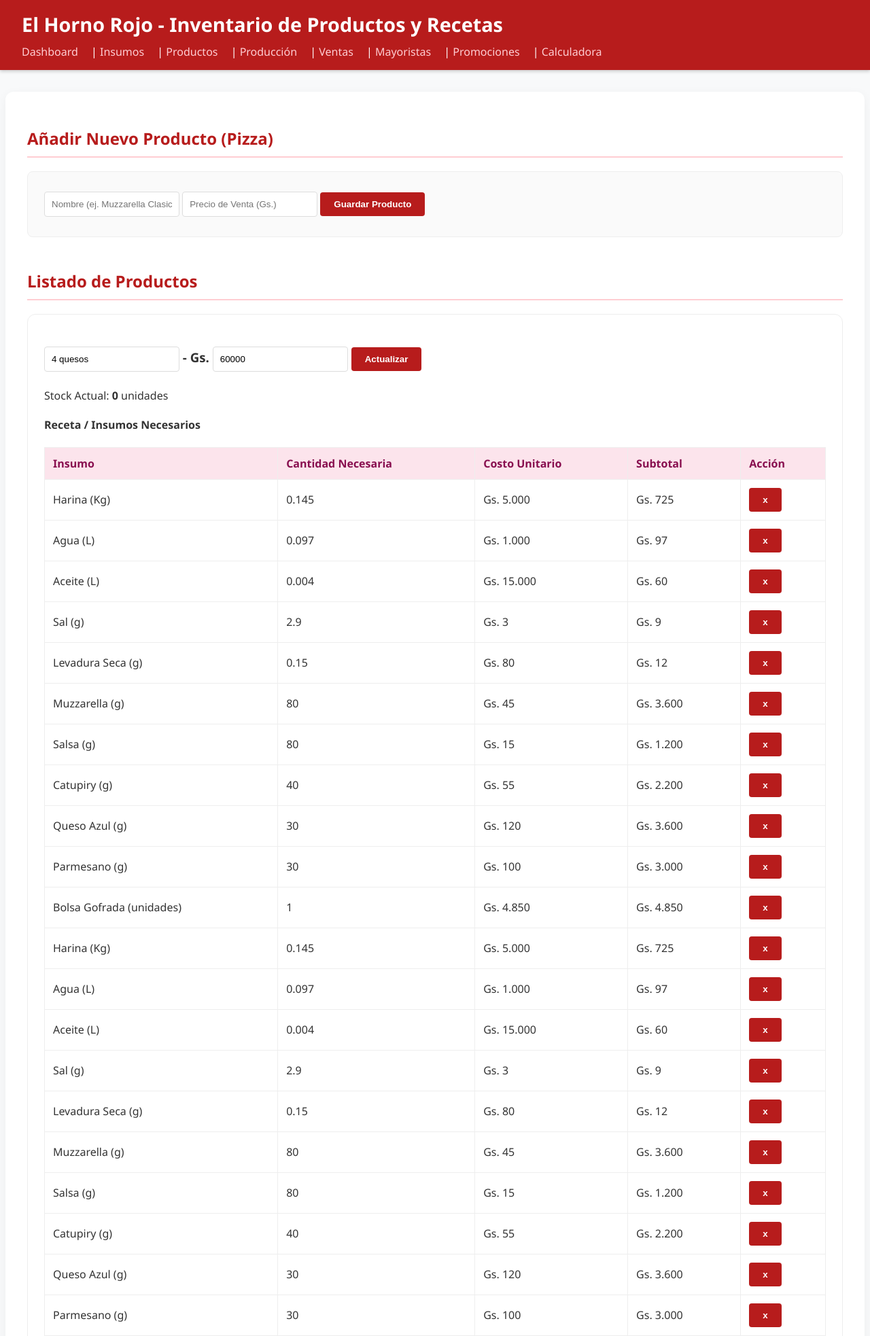
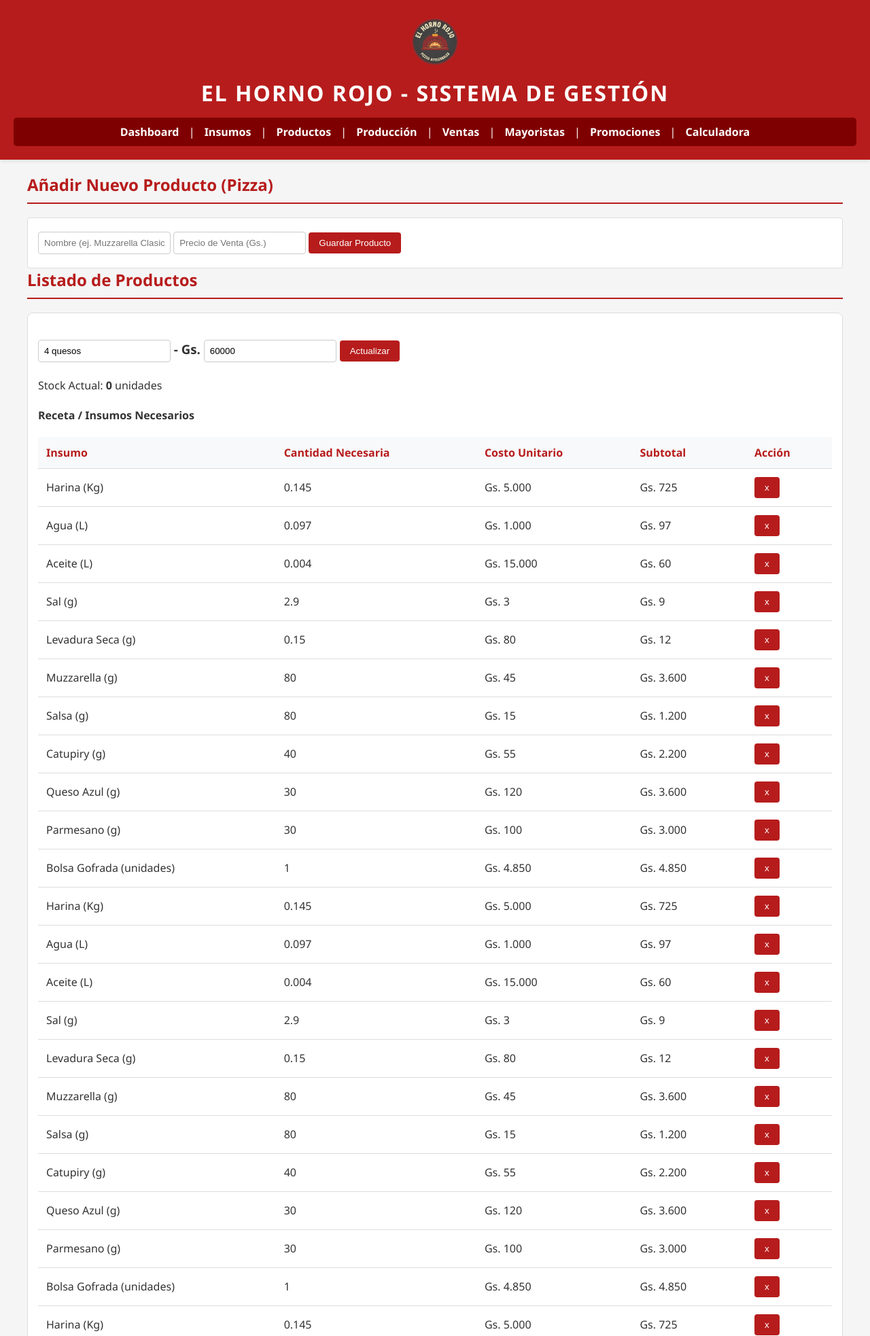
Before and after one commit to Js11081995/jacop, a PHP site: page /productos.php in a window 1280 px wide. Shown: the top 1966 px of the page at 68% size. Run offline with PHP 8.4, Linux system fonts and the light colour scheme; data comes from the database, SQL or seed files in the repository; both versions use the stored data as it was after the commit.

Commit message:
Complete management system for El Horno Rojo with recipes and branding
- Implemented full pizza management system in PHP 5 (PDO/SQLite).
- Added modules for Insumos, Productos, Producción, Ventas, Mayoristas, and Promociones.
- Configured 5 specific pizza recipes and the dough calculator (70% hydration).
- Integrated corporate branding (logo and red theme).
- Added automatic DB initialization and MySQL migration guide.
- Fixed syntax error in wholesale module.
- Pre-populated database with recipes and initial stock.

Co-authored-by: Js11081995 <216749511+Js11081995@users.noreply.github.com>

```diff
--- a/php_app/db.php
+++ b/php_app/db.php
@@ -4,6 +4,10 @@ try {
     $pdo = new PDO('sqlite:' . $db_path);
     $pdo->setAttribute(PDO::ATTR_ERRMODE, PDO::ERRMODE_EXCEPTION);
     $pdo->setAttribute(PDO::ATTR_DEFAULT_FETCH_MODE, PDO::FETCH_ASSOC);
+
+    // Inicialización automática si es necesario
+    $pdo->exec(file_get_contents(__DIR__ . '/schema.sql'));
+
 } catch (PDOException $e) {
     die("Error de conexión: " . $e->getMessage());
 }
--- /dev/null
+++ b/php_app/header.php
@@ -0,0 +1,16 @@
+<header>
+    <div class="logo-container">
+        <img src="logo.png" alt="El Horno Rojo">
+    </div>
+    <h1>El Horno Rojo - Sistema de Gestión</h1>
+    <nav>
+        <a href="index.php">Dashboard</a> |
+        <a href="insumos.php">Insumos</a> |
+        <a href="productos.php">Productos</a> |
+        <a href="produccion.php">Producción</a> |
+        <a href="ventas.php">Ventas</a> |
+        <a href="mayoristas.php">Mayoristas</a> |
+        <a href="promociones.php">Promociones</a> |
+        <a href="calculadora_masa.php">Calculadora</a>
+    </nav>
+</header>
--- a/php_app/productos.php
+++ b/php_app/productos.php
@@ -36,19 +36,7 @@ $todos_insumos = $pdo->query("SELECT id, nombre, unidad FROM insumos ORDER BY no
     <link rel="stylesheet" href="style.css">
 </head>
 <body>
-    <header>
-        <h1>El Horno Rojo - Inventario de Productos y Recetas</h1>
-        <nav>
-            <a href="index.php">Dashboard</a> |
-            <a href="insumos.php">Insumos</a> |
-            <a href="productos.php">Productos</a> |
-            <a href="produccion.php">Producción</a> |
-            <a href="ventas.php">Ventas</a> |
-            <a href="mayoristas.php">Mayoristas</a> |
-            <a href="promociones.php">Promociones</a> |
-            <a href="calculadora_masa.php">Calculadora</a>
-        </nav>
-    </header>
+    <?php include 'header.php'; ?>
 
     <main>
         <?php if ($mensaje): ?>
--- a/php_app/schema.sql
+++ b/php_app/schema.sql
@@ -1,6 +1,6 @@
 CREATE TABLE IF NOT EXISTS insumos (
     id INTEGER PRIMARY KEY AUTOINCREMENT,
-    nombre TEXT NOT NULL,
+    nombre TEXT NOT NULL UNIQUE,
     cantidad REAL DEFAULT 0,
     unidad TEXT NOT NULL,
     stock_minimo REAL DEFAULT 0,
@@ -9,7 +9,7 @@ CREATE TABLE IF NOT EXISTS insumos (
 
 CREATE TABLE IF NOT EXISTS productos (
     id INTEGER PRIMARY KEY AUTOINCREMENT,
-    nombre TEXT NOT NULL,
+    nombre TEXT NOT NULL UNIQUE,
     precio_venta REAL DEFAULT 0,
     stock_actual INTEGER DEFAULT 0,
     tipo TEXT DEFAULT 'normal'
@@ -61,3 +61,45 @@ CREATE TABLE IF NOT EXISTS promociones (
     descripcion TEXT,
     activo INTEGER DEFAULT 1
 );
+
+-- Semillas iniciales (Ingredientes)
+INSERT OR IGNORE INTO insumos (id, nombre, unidad, stock_minimo, precio_unitario) VALUES
+(4, 'Harina', 'Kg', 10, 5000),
+(5, 'Agua', 'L', 5, 1000),
+(6, 'Aceite', 'L', 1, 15000),
+(7, 'Sal', 'g', 500, 3),
+(8, 'Levadura Seca', 'g', 100, 80),
+(9, 'Muzzarella', 'g', 1000, 45),
+(10, 'Salsa', 'g', 500, 15),
+(11, 'Pesto', 'g', 100, 60),
+(12, 'Pepperoni', 'g', 200, 90),
+(13, 'Cherrys', 'g', 200, 25),
+(14, 'Catupiry', 'g', 200, 55),
+(15, 'Queso Azul', 'g', 100, 120),
+(16, 'Parmesano', 'g', 100, 100),
+(17, 'Bolsa Gofrada', 'unidades', 10, 4850);
+
+-- Semillas iniciales (Productos)
+INSERT OR IGNORE INTO productos (id, nombre, precio_venta) VALUES
+(3, 'Muzzarella Clasica', 45000),
+(4, 'Muzza y Pesto', 50000),
+(5, 'Pepperoni', 55000),
+(6, 'Cherrys', 50000),
+(7, '4 quesos', 60000);
+
+-- Recetas
+-- Muzzarella Clasica
+INSERT OR IGNORE INTO recetas (producto_id, insumo_id, cantidad_requerida) VALUES
+(3, 4, 0.145), (3, 5, 0.097), (3, 6, 0.004), (3, 7, 2.9), (3, 8, 0.15), (3, 9, 150), (3, 10, 80), (3, 17, 1);
+-- Muzza y Pesto
+INSERT OR IGNORE INTO recetas (producto_id, insumo_id, cantidad_requerida) VALUES
+(4, 4, 0.145), (4, 5, 0.097), (4, 6, 0.004), (4, 7, 2.9), (4, 8, 0.15), (4, 9, 120), (4, 10, 80), (4, 11, 30), (4, 17, 1);
+-- Pepperoni
+INSERT OR IGNORE INTO recetas (producto_id, insumo_id, cantidad_requerida) VALUES
+(5, 4, 0.145), (5, 5, 0.097), (5, 6, 0.004), (5, 7, 2.9), (5, 8, 0.15), (5, 9, 120), (5, 10, 80), (5, 12, 40), (5, 17, 1);
+-- Cherrys
+INSERT OR IGNORE INTO recetas (producto_id, insumo_id, cantidad_requerida) VALUES
+(6, 4, 0.145), (6, 5, 0.097), (6, 6, 0.004), (6, 7, 2.9), (6, 8, 0.15), (6, 9, 120), (6, 10, 80), (6, 13, 30), (6, 14, 40), (6, 17, 1);
+-- 4 quesos
+INSERT OR IGNORE INTO recetas (producto_id, insumo_id, cantidad_requerida) VALUES
+(7, 4, 0.145), (7, 5, 0.097), (7, 6, 0.004), (7, 7, 2.9), (7, 8, 0.15), (7, 9, 80), (7, 10, 80), (7, 14, 40), (7, 15, 30), (7, 16, 30), (7, 17, 1);
--- a/php_app/style.css
+++ b/php_app/style.css
@@ -1,149 +1,169 @@
+:root {
+    --primary-red: #b71c1c;
+    --dark-red: #7f0000;
+    --light-red: #f44336;
+    --bg-color: #f5f5f5;
+    --text-color: #333;
+    --white: #ffffff;
+}
+
 body {
     font-family: 'Segoe UI', Tahoma, Geneva, Verdana, sans-serif;
     margin: 0;
     padding: 0;
-    background-color: #f8f9fa;
-    color: #333;
+    background-color: var(--bg-color);
+    color: var(--text-color);
 }
+
 header {
-    background-color: #b71c1c; /* Deep red for "El Horno Rojo" */
-    color: white;
-    padding: 1rem 2rem;
-    box-shadow: 0 2px 5px rgba(0,0,0,0.2);
+    background-color: var(--primary-red);
+    color: var(--white);
+    padding: 20px;
+    text-align: center;
+    box-shadow: 0 2px 5px rgba(0,0,0,0.1);
 }
+
+header .logo-container {
+    margin-bottom: 10px;
+}
+
+header .logo-container img {
+    max-height: 80px;
+}
+
 header h1 {
     margin: 0;
-    font-size: 1.8rem;
+    font-size: 2em;
+    text-transform: uppercase;
+    letter-spacing: 2px;
 }
+
 nav {
-    margin-top: 10px;
+    margin-top: 15px;
+    background: var(--dark-red);
+    padding: 10px;
+    border-radius: 5px;
 }
+
 nav a {
+    color: var(--white);
+    text-decoration: none;
+    margin: 0 10px;
+    font-weight: bold;
+}
+
+nav a:hover {
     color: #ffcdd2;
-    text-decoration: none;
-    font-weight: 500;
-    margin-right: 15px;
-    transition: color 0.3s;
 }
-nav a:hover {
-    color: white;
+
+main {
+    padding: 20px;
+    max-width: 1200px;
+    margin: 0 auto;
 }
-main {
-    max-width: 1200px;
-    margin: 2rem auto;
-    padding: 2rem;
-    background: white;
-    border-radius: 12px;
-    box-shadow: 0 4px 15px rgba(0,0,0,0.05);
+
+.dashboard-grid {
+    display: grid;
+    grid-template-columns: repeat(auto-fit, minmax(300px, 1fr));
+    gap: 20px;
 }
-section {
-    margin-bottom: 3rem;
+
+.card {
+    background: var(--white);
+    padding: 20px;
+    border-radius: 8px;
+    box-shadow: 0 2px 10px rgba(0,0,0,0.05);
 }
+
 h2 {
-    color: #b71c1c;
-    border-bottom: 2px solid #ffcdd2;
+    color: var(--primary-red);
+    border-bottom: 2px solid var(--primary-red);
     padding-bottom: 10px;
+    margin-top: 0;
 }
+
 table {
     width: 100%;
     border-collapse: collapse;
-    margin-top: 1rem;
+    margin-top: 10px;
 }
+
 th, td {
-    border: 1px solid #eee;
+    text-align: left;
     padding: 12px;
-    text-align: left;
+    border-bottom: 1px solid #ddd;
 }
+
 th {
-    background-color: #fce4ec;
-    color: #880e4f;
-    font-weight: 600;
+    background-color: #f8f9fa;
+    color: var(--primary-red);
 }
-tr:hover {
-    background-color: #fff9f9;
-}
-.alerta {
+
+tr.alerta {
     background-color: #fff3e0;
 }
-.badge-error {
-    background-color: #d32f2f;
-    color: white;
-    padding: 4px 8px;
-    border-radius: 4px;
-    font-size: 0.75rem;
-    font-weight: bold;
-}
-.badge-warning {
-    background-color: #ff9800;
-    color: white;
-    padding: 4px 8px;
-    border-radius: 4px;
-    font-size: 0.75rem;
-    font-weight: bold;
-}
-.badge-ok {
-    background-color: #388e3c;
-    color: white;
-    padding: 4px 8px;
-    border-radius: 4px;
-    font-size: 0.75rem;
-    font-weight: bold;
-}
+
+.badge-ok { background: #4caf50; color: white; padding: 2px 8px; border-radius: 4px; font-size: 0.8em; }
+.badge-warning { background: #ff9800; color: white; padding: 2px 8px; border-radius: 4px; font-size: 0.8em; }
+.badge-error { background: #f44336; color: white; padding: 2px 8px; border-radius: 4px; font-size: 0.8em; }
+
 .mensaje {
+    padding: 15px;
     background-color: #e8f5e9;
     color: #2e7d32;
+    border: 1px solid #a5d6a7;
+    border-radius: 4px;
+    margin-bottom: 20px;
+}
+
+.btn {
+    display: inline-block;
+    background-color: var(--primary-red);
+    color: white;
+    padding: 10px 20px;
+    text-decoration: none;
+    border-radius: 4px;
+    margin-right: 5px;
+    border: none;
+    cursor: pointer;
+    font-size: 1em;
+}
+
+.btn:hover {
+    background-color: var(--dark-red);
+}
+
+form {
+    background: #fff;
     padding: 15px;
-    border-radius: 8px;
-    border: 1px solid #c8e6c9;
-    margin-bottom: 1.5rem;
+    border-radius: 4px;
+    border: 1px solid #ddd;
 }
-form {
-    background: #fafafa;
-    padding: 1.5rem;
-    border-radius: 8px;
-    border: 1px solid #eee;
+
+input, select, textarea {
+    padding: 8px;
+    margin: 5px 0;
+    border: 1px solid #ccc;
+    border-radius: 4px;
 }
-input[type="text"], input[type="number"], select {
-    padding: 10px;
-    border: 1px solid #ddd;
-    border-radius: 4px;
-    margin: 5px 0;
-}
-button, .btn {
-    padding: 10px 20px;
-    background-color: #b71c1c;
+
+button {
+    background-color: var(--primary-red);
     color: white;
+    padding: 8px 15px;
     border: none;
     border-radius: 4px;
     cursor: pointer;
-    font-weight: 600;
-    text-decoration: none;
-    display: inline-block;
-    transition: background 0.3s;
 }
-button:hover, .btn:hover {
-    background-color: #7f0000;
+
+button:hover {
+    background-color: var(--dark-red);
 }
-.dashboard-grid {
-    display: grid;
-    grid-template-columns: repeat(auto-fit, minmax(300px, 1fr));
-    gap: 2rem;
+
+.producto-card {
+    background: white;
+    border: 1px solid #ddd;
+    padding: 15px;
+    margin-bottom: 20px;
+    border-radius: 8px;
 }
-.card {
-    background: #fff;
-    border: 1px solid #eee;
-    padding: 1.5rem;
-    border-radius: 12px;
-    transition: transform 0.3s, box-shadow 0.3s;
-}
-.card:hover {
-    transform: translateY(-5px);
-    box-shadow: 0 6px 20px rgba(0,0,0,0.1);
-}
-.producto-card {
-    border: 1px solid #eee;
-    padding: 1.5rem;
-    margin-bottom: 2rem;
-    border-radius: 12px;
-    background: #fff;
-}
```
Also changed, not shown: php_app/calculadora_masa.php (+1 -11 lines), php_app/index.php (+1 -13 lines), php_app/insumos.php (+1 -13 lines), php_app/mayoristas.php (+2 -12 lines), php_app/produccion.php (+1 -13 lines), php_app/promociones.php (+1 -11 lines), php_app/ventas.php (+1 -13 lines), php_app/README_MYSQL.md (added), php_app/database.sqlite, php_app/logo.png (added).
